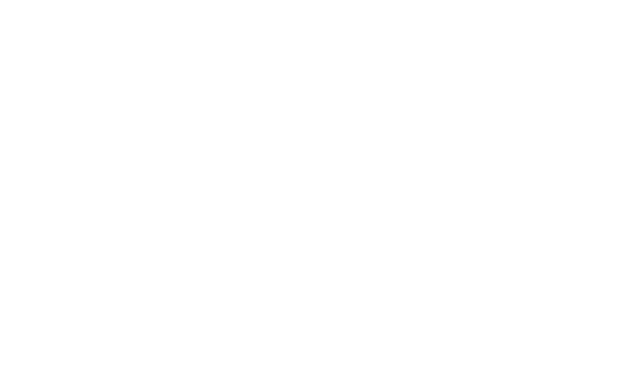
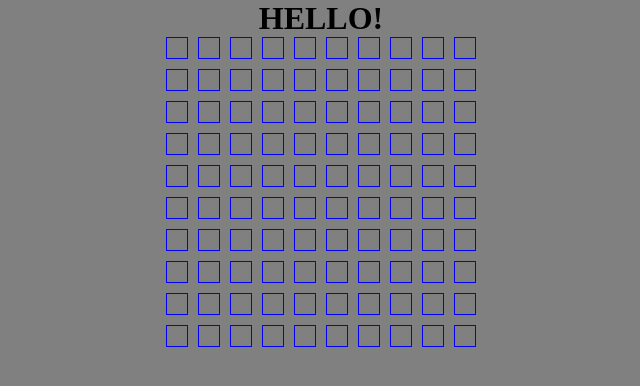
Before and after one commit to heinohen/etch-a-sketch, a plain HTML site: page index.html in a window 1280 px wide. Shown: the whole page, without its empty margins (319-959 px from the left). Drawn offline with Linux system fonts and the light colour scheme.

Commit message:
stared project

```diff
--- a/index.html
+++ b/index.html
@@ -4,9 +4,13 @@
     <meta charset="UTF-8">
     <meta http-equiv="X-UA-Compatible" content="IE=edge">
     <meta name="viewport" content="width=device-width, initial-scale=1.0">
-    <title>Document</title>
+    <title>Etch-a-sketch</title>
+    <link rel ="stylesheet" href ="style.css">
 </head>
 <body>
-
+    <h1>HELLO!</h1>
+    <div class = "grid" id = 'container'></div>
+    <script src="javascript.js">
+    </script>
 </body>
 </html>
--- a/javascript.js
+++ b/javascript.js
@@ -0,0 +1,21 @@
+const container = document.querySelector("#container");
+
+
+
+
+for (let i = 0; i < 10; i++) {
+    console.log('creating rows...', i);
+    const rowContainer = document.createElement('div');
+    rowContainer.setAttribute('class', 'row');
+    container.appendChild(rowContainer)
+
+    for (let j = 0; j < 10; j++) {
+        console.log('creating cols...', j);
+
+
+        const div = document.createElement('div');
+        div.setAttribute('id', 'theDiv');
+        rowContainer.appendChild(div);
+    }
+
+}
--- a/style.css
+++ b/style.css
@@ -0,0 +1,43 @@
+* {
+    margin: 0;
+    padding: 0;
+}
+
+body {
+    background-color: gray;
+    display: flex;
+    align-items: center;
+    flex-direction: column;
+    justify-content: space-around;
+}
+
+
+.grid {
+    gap: 10px;
+    display: flex;
+    flex-direction: column;
+
+}
+
+
+.row {
+    gap: 10px;
+    display: flex;
+    flex-direction: row;
+}
+
+
+
+#theDiv {
+    gap: 20px;
+    border: 1px;
+    border-color: blue;
+    border-style: solid;
+    height: 20px;
+    width: 20px;
+}
+
+#theDiv:hover {
+    background-color: red;
+
+}
```
